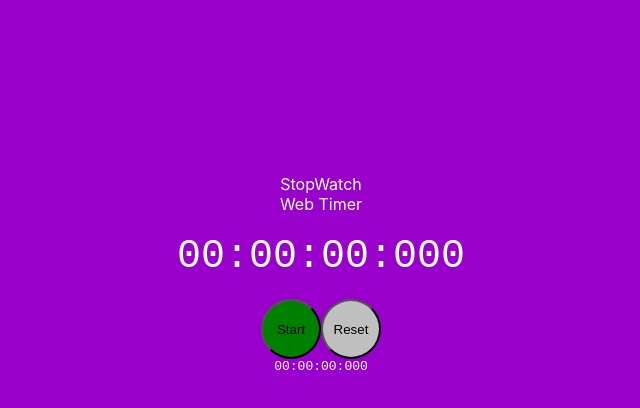
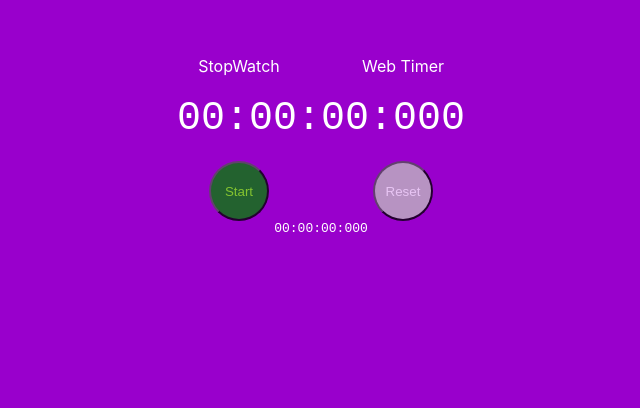
Before and after one commit to mar1n/stopwatch, a React (Create React App) app: page / in a window 1280 px wide. Shown: the part 126-534 px from the top of the page, without its empty margins (319-959 px from the left). Built offline with nearby package versions, Linux system fonts and the light colour scheme.

Commit message:
add styles

```diff
--- a/src/App.css
+++ b/src/App.css
@@ -1,4 +1,8 @@
 
+
+button::-moz-focus-inner {
+  border: 0;
+}
 #root {
   display: grid;
   grid-template-columns: 1fr;
@@ -58,6 +62,8 @@ li {
   width: 60px;
   border-radius: 50%;
   outline: none;
+  opacity: 0.77;
+  color: chartreuse;
 }
 
 .stopButton {
@@ -66,6 +72,8 @@ li {
   width: 60px;
   border-radius: 50%;
   outline: none;
+  opacity: 0.77;
+  color: #fff;
 }
 
 .lapButton {
@@ -74,6 +82,8 @@ li {
   width: 60px;
   border-radius: 50%;
   outline: none;
+  opacity: 0.77;
+  color: #fff;
 }
 
 .resetButton {
@@ -82,4 +92,44 @@ li {
   width: 60px;
   border-radius: 50%;
   outline: none;
+  opacity: 0.77;
+  color: #fff;
 }
+
+.pane {
+  padding: .5em 2em;
+  color: #333;
+  line-height: 1.52;
+  max-width: 22em;
+  height: 15em;
+  overflow-y: scroll;
+  scrollbar-color: #7f7f7f #9900cc;
+  scrollbar-width: thin;
+}
+
+.scroller {
+  scrollbar-color: #7f7f7f #9900cc;
+  scrollbar-width: thin;
+}
+
+::-webkit-scrollbar {
+  width: 7.5px;
+}
+
+::-webkit-scrollbar-track {
+  background: #9900cc;
+}
+
+::-webkit-scrollbar-thumb {
+  background: #9900cc;
+  border-right: 1px solid white;
+}
+
+.lapBox {
+  display: grid;
+  grid-template-columns: 1fr 1fr;
+}
+
+.elapsedString {
+  grid-column: 1 / 3;
+}
--- a/src/Timer.js
+++ b/src/Timer.js
@@ -25,7 +25,7 @@ const Timer = ({ time, single, onStartClick, onStopClick, onResetClick, onLapCli
         </div>
     );
     const lap = laps.map((laps, index) =>
-        <li key={index}>
+        <li className='scroller' key={index}>
             {++index} Lap {laps}
         </li>
     );
@@ -36,7 +36,9 @@ const Timer = ({ time, single, onStartClick, onStopClick, onResetClick, onLapCli
             </div>
             <ul>
                 {singleLap}
-                {lap}
+                <div className='pane'>
+                    {lap}
+                </div>
             </ul>
         </>
     );
--- a/src/TimerActionButton.js
+++ b/src/TimerActionButton.js
@@ -3,34 +3,42 @@ import React from 'react';
 const TimerActionButton = ({ timerIsRunning, onStopClick, onLapClick, onStartClick, onResetClick }) => (
         timerIsRunning ?
                 <>
+                <div className='buttonBox1'>
                     <button
                         className='stopButton'
                         onClick={onStopClick}
                     >
                         Stop
                     </button>
+                    </div>
+                    <div className='buttonBox2'>
                     <button
                         className='lapButton'
                         onClick={onLapClick}
                     >
                         Lap
                     </button>
+                    </div>
                 </>
         :
 
                 <>
+                <div className='buttonBox1'>
                     <button
                         className='startButton'
                         onClick={onStartClick}
                     >
                         Start
                     </button>
+                    </div>
+                    <div className='buttonBox2'>
                     <button
                         className='resetButton'
                         onClick={onResetClick}
                     >
                         Reset
                     </button>
+                    </div>
                 </>
 );
 
--- a/src/TimerSet.js
+++ b/src/TimerSet.js
@@ -41,7 +41,7 @@ const Time = ({ onStartClick,
 
     const elapsedString = Helpers.renderElapsedString(elapsed, runningSince);
     return (
-        <div className='ui centered card'>
+        <div className='lapBox'>
 
     {title && <div className='header'>{title}</div>}
 
```
